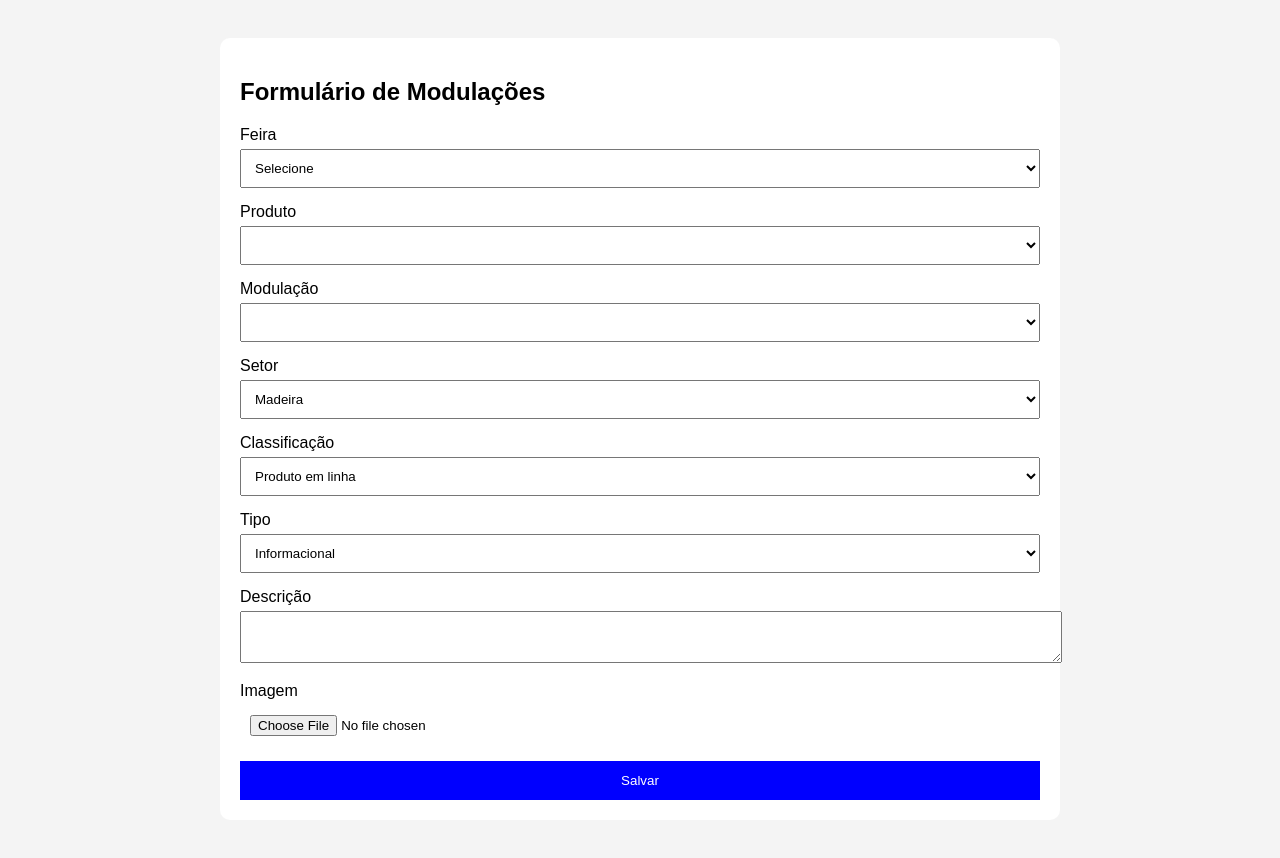
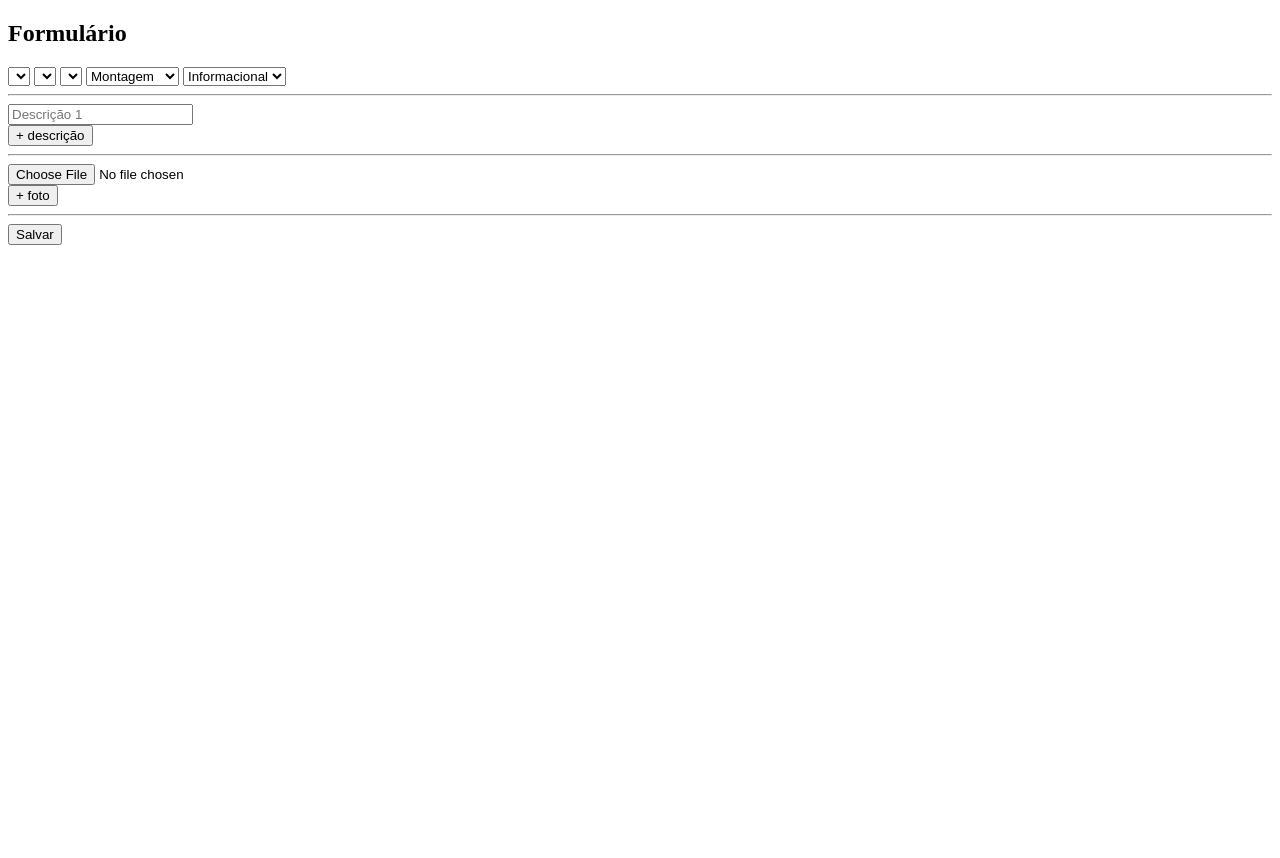
Before and after one commit to ra118480-coder/formulario-producao, a Flask app: page / in a window 1280 px wide. After the commit the page ends 245 px from the top, so only its background shows below. Run offline with Flask 3, Linux system fonts and the light colour scheme; data that the repository does not hold is empty.

Commit message:
Update index.html

```diff
--- a/templates/index.html
+++ b/templates/index.html
@@ -4,111 +4,61 @@
 <head>
 <meta charset="UTF-8">
 <title>Formulário</title>
-<style>
-
-body { font-family: Arial; background:#f4f4f4; padding:30px; }
-
-.container {
-    max-width: 800px;
-    margin:auto;
-    background:white;
-    padding:20px;
-    border-radius:10px;
-}
-
-select, input, textarea {
-    width:100%;
-    padding:10px;
-    margin-top:5px;
-}
-
-.campo { margin-bottom:15px; }
-
-button {
-    width:100%;
-    padding:12px;
-    background:blue;
-    color:white;
-    border:none;
-}
-
-</style>
 </head>
 
 <body>
 
-<div class="container">
+<h2>Formulário</h2>
 
-<h2>Formulário de Modulações</h2>
-
-<form id="formulario" enctype="multipart/form-data">
+<form id="formulario">
 
 <!-- FEIRA -->
-<div class="campo">
-<label>Feira</label>
-<select id="modelo" name="feira"></select>
-</div>
+<select name="feira" id="feira"></select>
 
 <!-- PRODUTO -->
-<div class="campo">
-<label>Produto</label>
-<select id="modulacao" name="produto"></select>
-</div>
+<select name="produto" id="produto"></select>
 
 <!-- MODULAÇÃO -->
-<div class="campo">
-<label>Modulação</label>
-<select id="variavel" name="modulacao"></select>
-</div>
+<select name="modulacao" id="modulacao"></select>
 
-<!-- SETOR -->
-<div class="campo">
-<label>Setor</label>
-<select name="setor">
-<option>Madeira</option>
-<option>Espuma</option>
-<option>Tecido</option>
+<!-- FASE -->
+<select name="fase">
+  <option>Montagem</option>
+  <option>Espumação</option>
+  <option>Tapeçaria</option>
 </select>
-</div>
-
-<!-- CLASSIFICAÇÃO -->
-<div class="campo">
-<label>Classificação</label>
-<select name="classificacao">
-<option>Produto em linha</option>
-<option>Validação</option>
-</select>
-</div>
 
 <!-- TIPO -->
-<div class="campo">
-<label>Tipo</label>
 <select name="melhoria">
   <option>Informacional</option>
   <option>Melhoria</option>
 </select>
+
+<hr>
+
+<!-- DESCRIÇÕES MULTIPLAS -->
+<div id="descricoes">
+  <input name="descricao_1" placeholder="Descrição 1">
 </div>
 
-<!-- DESCRIÇÃO -->
-<div class="campo">
-<label>Descrição</label>
-<textarea name="descricao"></textarea>
+<button type="button" onclick="addDescricao()">+ descrição</button>
+
+<hr>
+
+<!-- FOTOS MULTIPLAS -->
+<div id="fotos">
+  <input type="file" name="foto_1">
 </div>
 
-<!-- FOTO -->
-<div class="campo">
-<label>Imagem</label>
-<input type="file" name="imagem">
-</div>
+<button type="button" onclick="addFoto()">+ foto</button>
+
+<hr>
 
 <button type="submit">Salvar</button>
 
 </form>
 
-</div>
-
 <script src="/static/script.js"></script>
 
 </body>
-
 </html>
```
Lines whose indentation alone changed are shown as unchanged.
